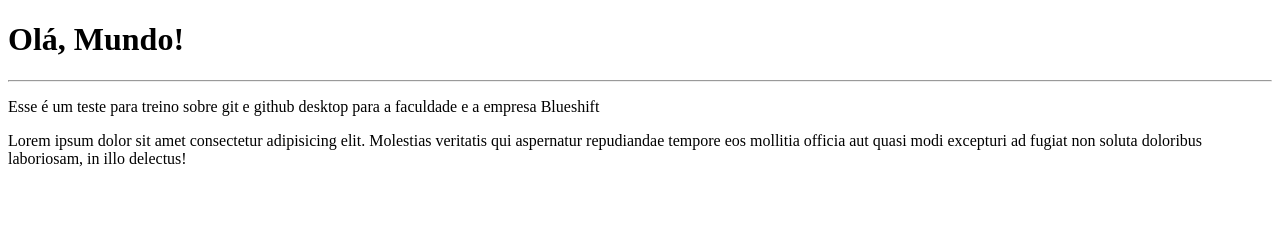
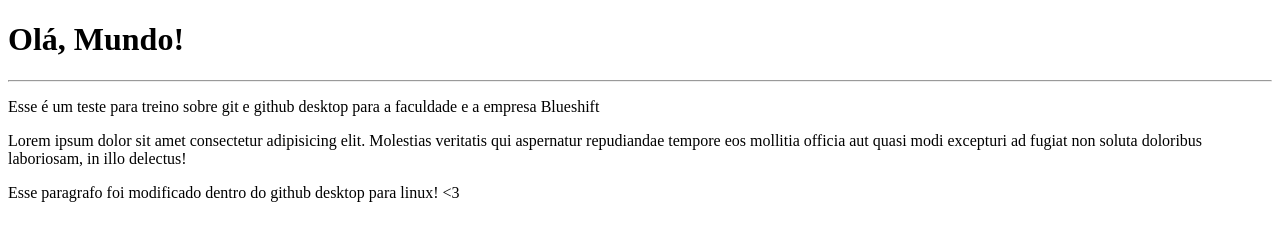
Before and after one commit to adrianocsp/Ola-Mundo, a plain HTML site: page site exemplo/index.html in a window 1280 px wide. Drawn offline with Linux system fonts and the light colour scheme.

Commit message:
mudei o arquivo index

```diff
--- a/site exemplo/index.html
+++ b/site exemplo/index.html
@@ -14,6 +14,7 @@
     <p>Esse é um teste para treino sobre git e github desktop para a faculdade e a empresa Blueshift</p>
     <p>Lorem ipsum dolor sit amet consectetur adipisicing elit. Molestias veritatis qui aspernatur repudiandae
     tempore eos mollitia officia aut quasi modi excepturi ad fugiat non soluta doloribus laboriosam, in illo delectus!</p>
+    <p>Esse paragrafo foi modificado dentro do github desktop para linux! &lt;3 </p>
 </body>
 
 </html>
```
